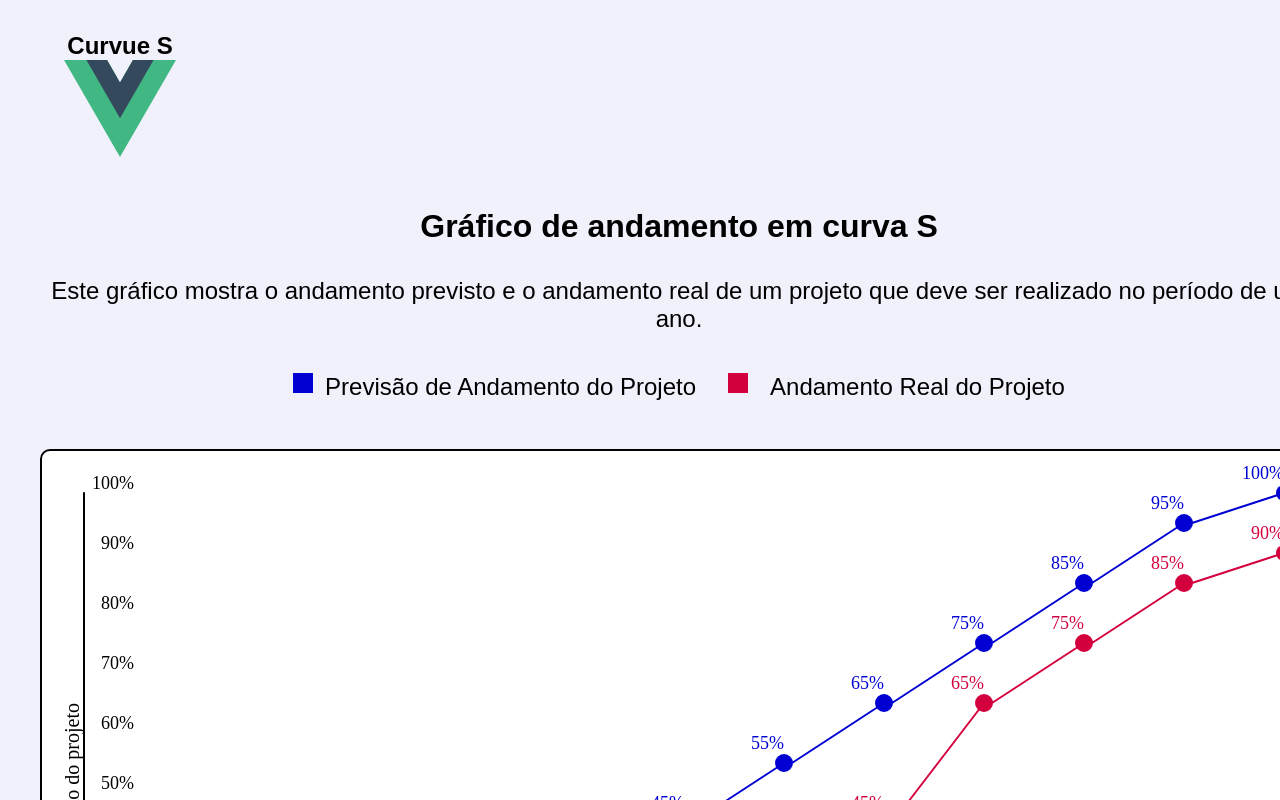
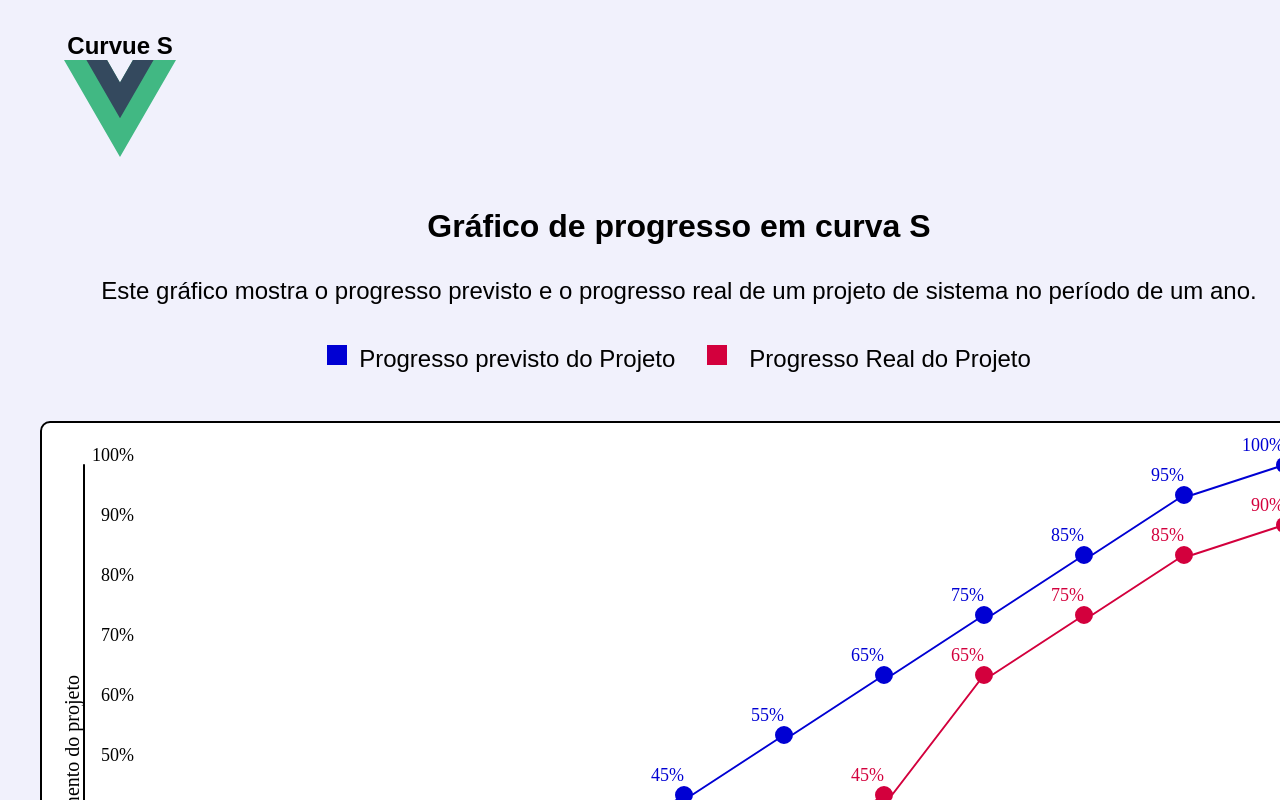
Before and after one commit to RomuloOliveira94/curvue-s, a Vue app: page / in a window 1280 px wide. Shown: the top 800 px of the page. Built offline with nearby package versions, Linux system fonts and the light colour scheme.

Commit message:
#rename to progress

```diff
--- a/src/App.vue
+++ b/src/App.vue
@@ -9,19 +9,19 @@
   <main id="main-content">
     <Header />
     <div>
-      <h1>Gráfico de andamento em curva S</h1>
+      <h1>Gráfico de progresso em curva S</h1>
       <p>
-        Este gráfico mostra o andamento previsto e o andamento real de um
-        projeto que deve ser realizado no período de um ano.
+        Este gráfico mostra o progresso previsto e o progresso real de um
+        projeto de sistema no período de um ano.
       </p>
       <div class="obs-section">
         <div class="blue-section">
           <span class="line-blue"></span>
-          <p>Previsão de Andamento do Projeto</p>
+          <p>Progresso previsto do Projeto</p>
         </div>
         <div class="red-section">
           <span class="line-red"></span>
-          <p>Andamento Real do Projeto</p>
+          <p>Progresso Real do Projeto</p>
         </div>
       </div>
     </div>
```
